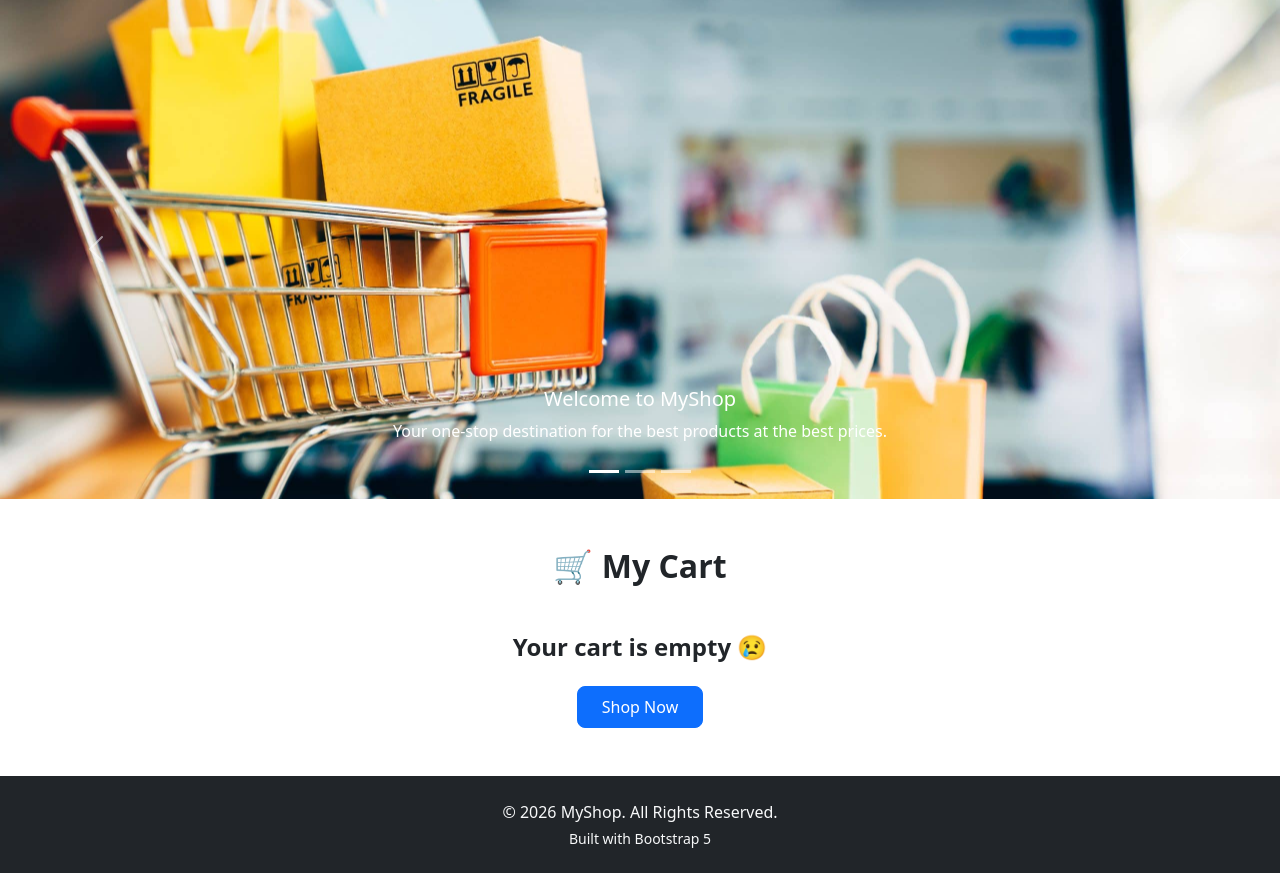
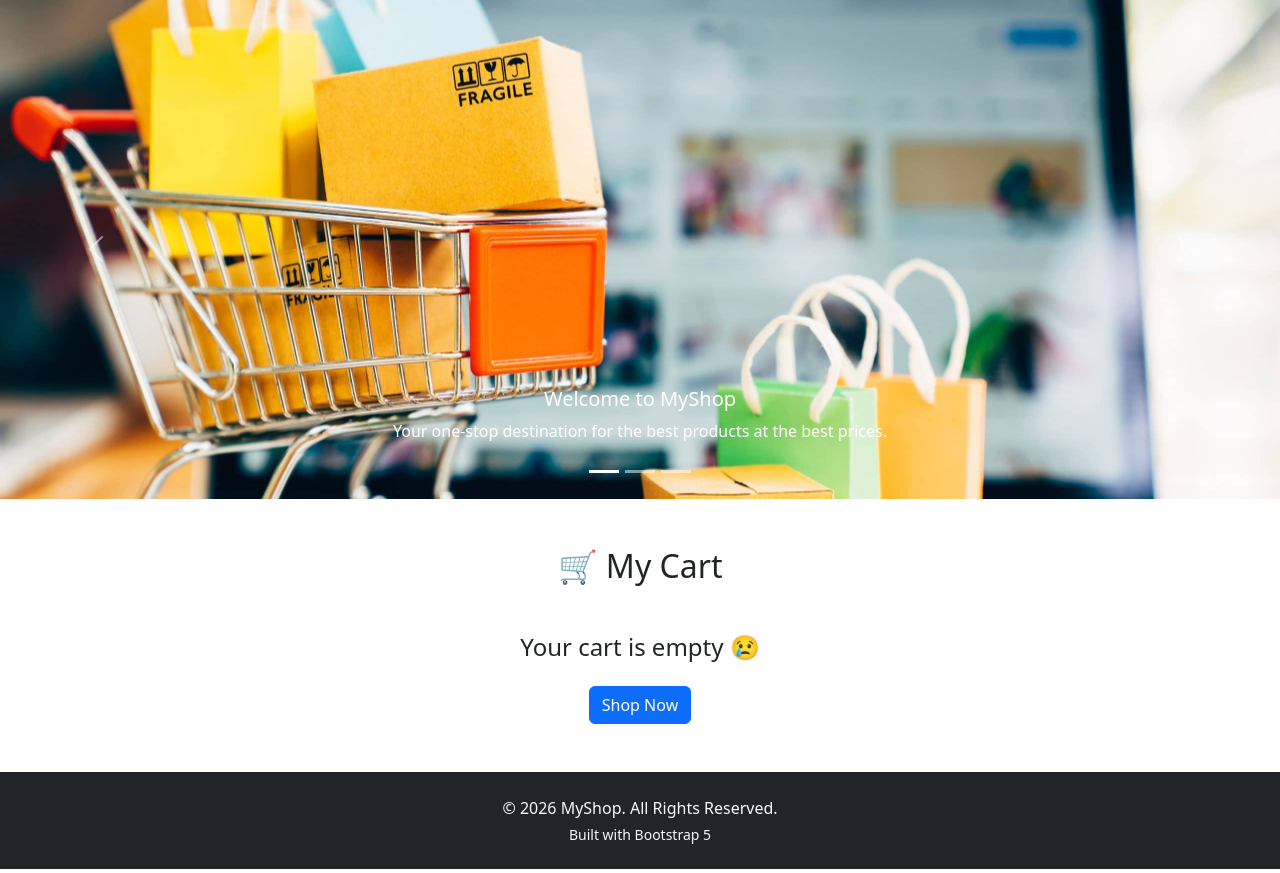
Before and after one commit to Kritikaraturi/E-Commerce, a Django app: page /cart/ in a window 1280 px wide. Shown: the part 61-934 px from the top of the page. Run offline with Django 5.2, Linux system fonts and the light colour scheme; a user stored in the database is signed in; tables that the repository leaves empty hold one stand-in row (values such as "Sample post").

Commit message:
add the new update

```diff
--- a/ecom_app/templates/ecom_app/add_to_cart.html
+++ b/ecom_app/templates/ecom_app/add_to_cart.html
@@ -5,46 +5,40 @@
 
 {% block content %}
 
-
 <div class="container mt-5">
-    <h2 class="text-center mb-5 fw-bold">🛒 My Cart</h2>
-
+    <div class="row justify-content-center">
+        <div class="col-md-8">
+            <h2 class="text-center mb-4">🛒 My Cart</h2>
             {% if cart_items %}
 
                 {% for item in cart_items %}
-        <div class="card mb-4 border-0 shadow-sm" style="border-radius:15px;">
+                <div class="card shadow-sm mb-3 p-3 rounded-4">
 
-            <div class="row align-items-center p-3">
+                    <div class="row align-items-center">
 
                         <!-- Product Image -->
                         <div class="col-md-3 text-center">
                             <img src="{{ item.product.product_image.url }}"
-                         class="img-fluid"
-                         style="height:130px; width:100%; object-fit:cover; border-radius:10px;">
+                                class="img-fluid rounded"
+                                style="height:120px; object-fit:cover;">
                         </div>
 
                         <!-- Product Details -->
                         <div class="col-md-5">
-                    <h5 class="fw-semibold mb-2">{{ item.product.title }}</h5>
-                    <p class="text-muted mb-1" style="font-size:14px;">
-                        Category: {{ item.product.category }}
-                    </p>
-                    <h5 class="text-success fw-bold mt-2">
-                        ₹{{ item.product.discounted_price }}
-                    </h5>
+                            <h5 class="mb-1">{{ item.product.title }}</h5>
+                            <p class="text-muted mb-1">Category: {{ item.product.category }}</p>
+                            <p class="fw-bold text-success">₹{{ item.product.discounted_price }}</p>
                         </div>
 
                         <!-- Quantity -->
                         <div class="col-md-2 text-center">
-                    <div style="background:#f8f9fa; padding:8px; border-radius:8px;">
-                        <b>Qty:</b> {{ item.quantity }}
-                    </div>
+                            <p><b>Qty:</b> {{ item.quantity }}</p>
                         </div>
 
                         <!-- Remove Button -->
                         <div class="col-md-2 text-center">
                             <a href="#"
-                       class="btn btn-outline-danger btn-sm px-3">
+                            class="btn btn-danger btn-sm">
                                 ❌ Remove
                             </a>
                         </div>
@@ -55,18 +49,15 @@
                 {% endfor %}
 
                 <!-- Total Section -->
-        <div class="card border-0 shadow-lg p-4 mt-4"
-             style="border-radius:15px; background:#f8f9fa;">
+                <div class="card p-4 shadow-lg rounded-4 mt-4 text-center">
 
-            <h4 class="mb-3 fw-semibold">Total Amount</h4>
+                    <h4>Total Amount</h4>
 
-            <h2 class="text-success fw-bold">
+                    <h3 class="text-success">
                         ₹{{ total_amount }}
-            </h2>
+                    </h3>
 
-            <a href="#"
-               class="btn btn-primary mt-3 px-4 py-2"
-               style="border-radius:8px;">
+                    <a href="#" class="btn btn-primary mt-3 px-4">
                         Proceed to Checkout
                     </a>
 
@@ -74,19 +65,16 @@
 
             {% else %}
 
-        <!-- Empty Cart -->
                 <div class="text-center mt-5">
-            <h4 class="fw-semibold">Your cart is empty 😢</h4>
-
-            <a href="{% url 'home' %}"
-               class="btn btn-primary mt-3 px-4 py-2"
-               style="border-radius:8px;">
+                    <h4>Your cart is empty 😢</h4>
+                    <a href="{% url 'home' %}" class="btn btn-primary mt-3">
                         Shop Now
                     </a>
                 </div>
 
             {% endif %}
-
+        </div>
+    </div>
 </div>
 
 {% endblock %}
```
Lines whose indentation alone changed are shown as unchanged.
